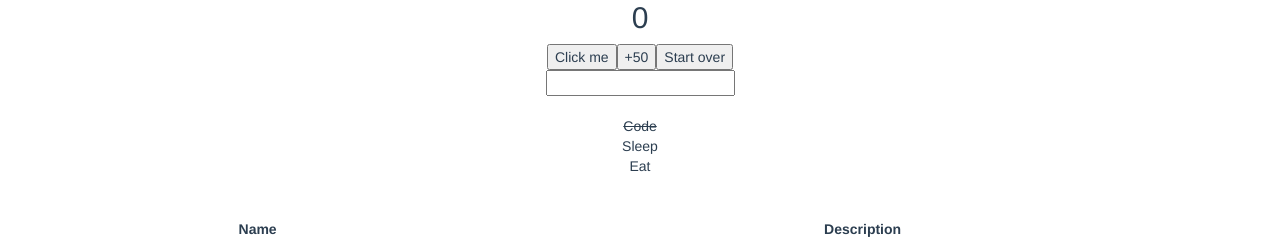
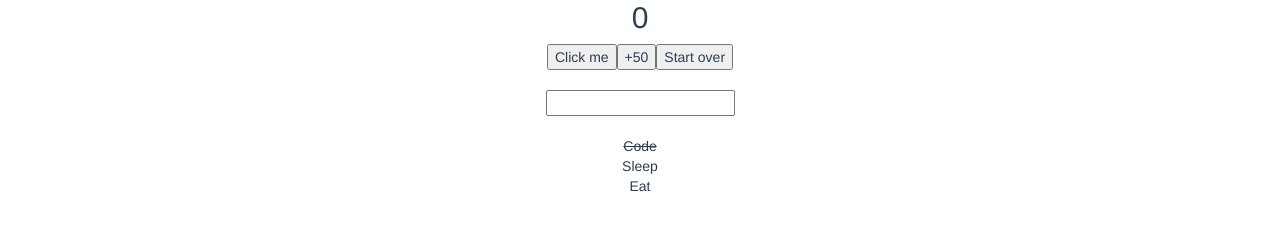
Before and after one commit to juliabower/hello-vue, a Vue app: page /#/ in a window 1280 px wide. Shown: the part 432-673 px from the top of the page. Built offline with nearby package versions, Linux system fonts and the light colour scheme; what vuefire would draw is missing.

Commit message:
fix up bits for demo

```diff
--- a/src/components/Hello/Hello.scss
+++ b/src/components/Hello/Hello.scss
@@ -15,3 +15,7 @@ li {
 a {
   color: #42b983;
 }
+
+.form {
+  margin: 20px;
+}
--- a/src/components/Hello/Hello.vue
+++ b/src/components/Hello/Hello.vue
@@ -7,7 +7,7 @@
     <button @click='plus50'>+50</button>
     <button @click='reset'>Start over</button>
 
-    <form @submit.prevent="addTodo">
+    <form class="form" @submit.prevent="addTodo">
       <input title="addItem" type="text" v-model="task" />
     </form>
     <todo-list :todos="todos"></todo-list>
--- a/src/components/TodoList/TodoList.vue
+++ b/src/components/TodoList/TodoList.vue
@@ -31,12 +31,18 @@
   }
 
   .todo-list-body {
+    width: 20%;
     padding: 0;
-    margin: 0;
+    margin: 0 auto;
   }
 
   .todo-list-item {
     list-style-type: none;
+    cursor: pointer;
+
+    &:hover {
+      font-weight: bold;
+    }
 
     &.completed {
       text-decoration: line-through;
--- a/src/store/index.js
+++ b/src/store/index.js
@@ -30,7 +30,6 @@ export default new Vuex.Store({
     increment: state => state.counter++,
     plus50: state => (state.counter += 50),
     reset: state => (state.counter = 0),
-    // Add todolist mutation
     addTodo: (state, payload) => {
       // Assemble data
       const task = {
@@ -40,7 +39,6 @@ export default new Vuex.Store({
       // Add to existing todos
       state.todos.unshift(task)
     },
-    // Toggle Todolist
     toggleTodo: (state, payload) => {
       state.todos = state.todos.map(t => {
         if (t.task === payload) {
```
